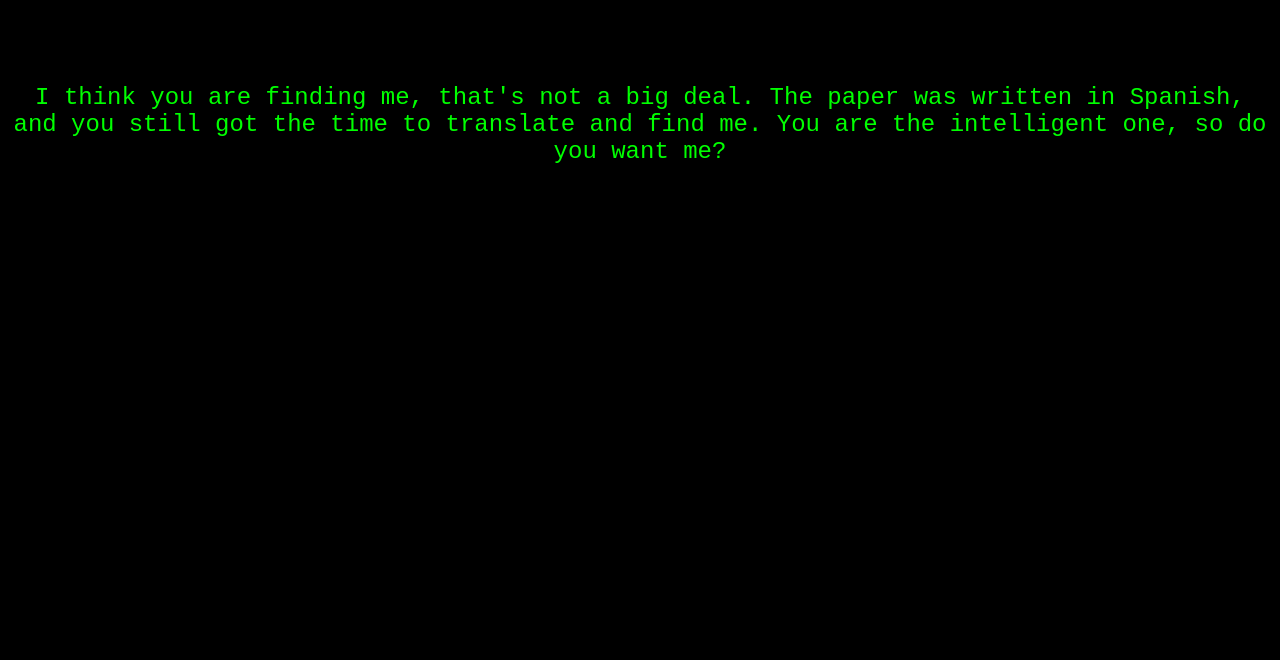
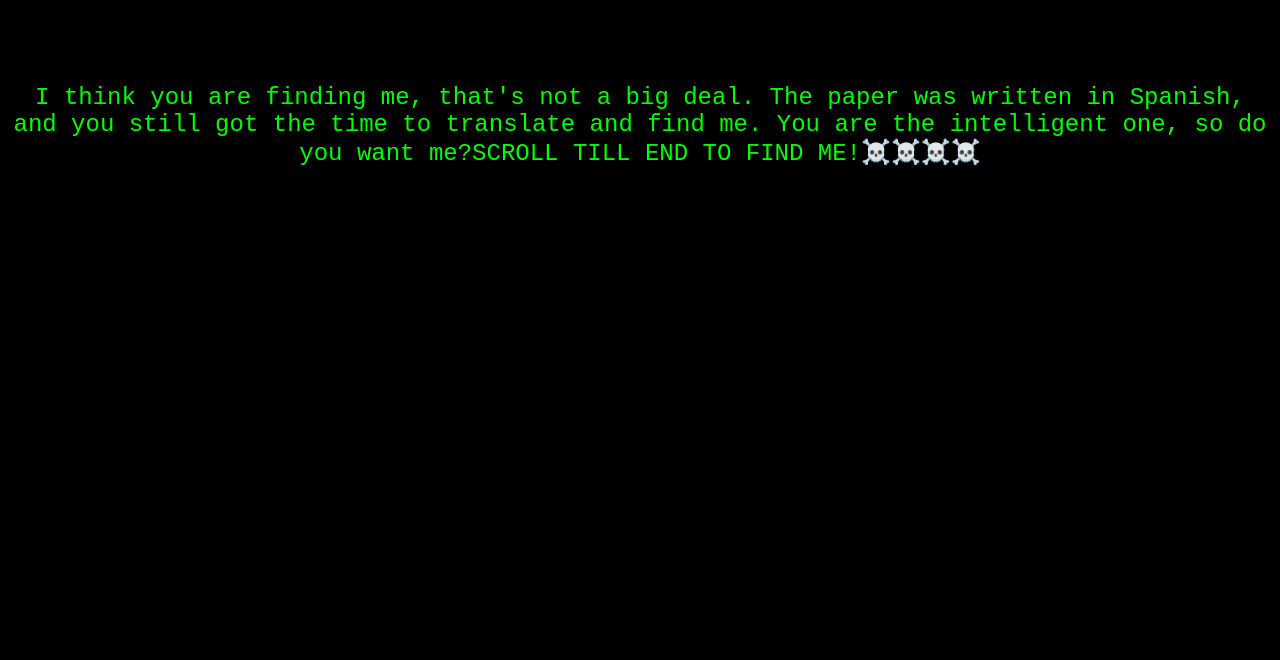
Before and after one commit to myself-626/Dark, a plain HTML site: page index.html in a window 1280 px wide. Shown: the part 440-1100 px from the top of the page. Drawn offline with Linux system fonts and the light colour scheme.

Commit message:
Update index.html

```diff
--- a/index.html
+++ b/index.html
@@ -68,7 +68,7 @@
     </div>
     <h1>YOU GOT THE PAPER AND CAME HERE</h1>
     <p>
-        I think you are finding me, that's not a big deal. The paper was written in Spanish, and you still got the time to translate and find me. You are the intelligent one, so do you want me?
+        I think you are finding me, that's not a big deal. The paper was written in Spanish, and you still got the time to translate and find me. You are the intelligent one, so do you want me?SCROLL TILL END TO FIND ME!☠️☠️☠️☠️
     </p>
     <div class="button-container">
         <a href="https://myself-626.github.io/PAGE2/">
```
